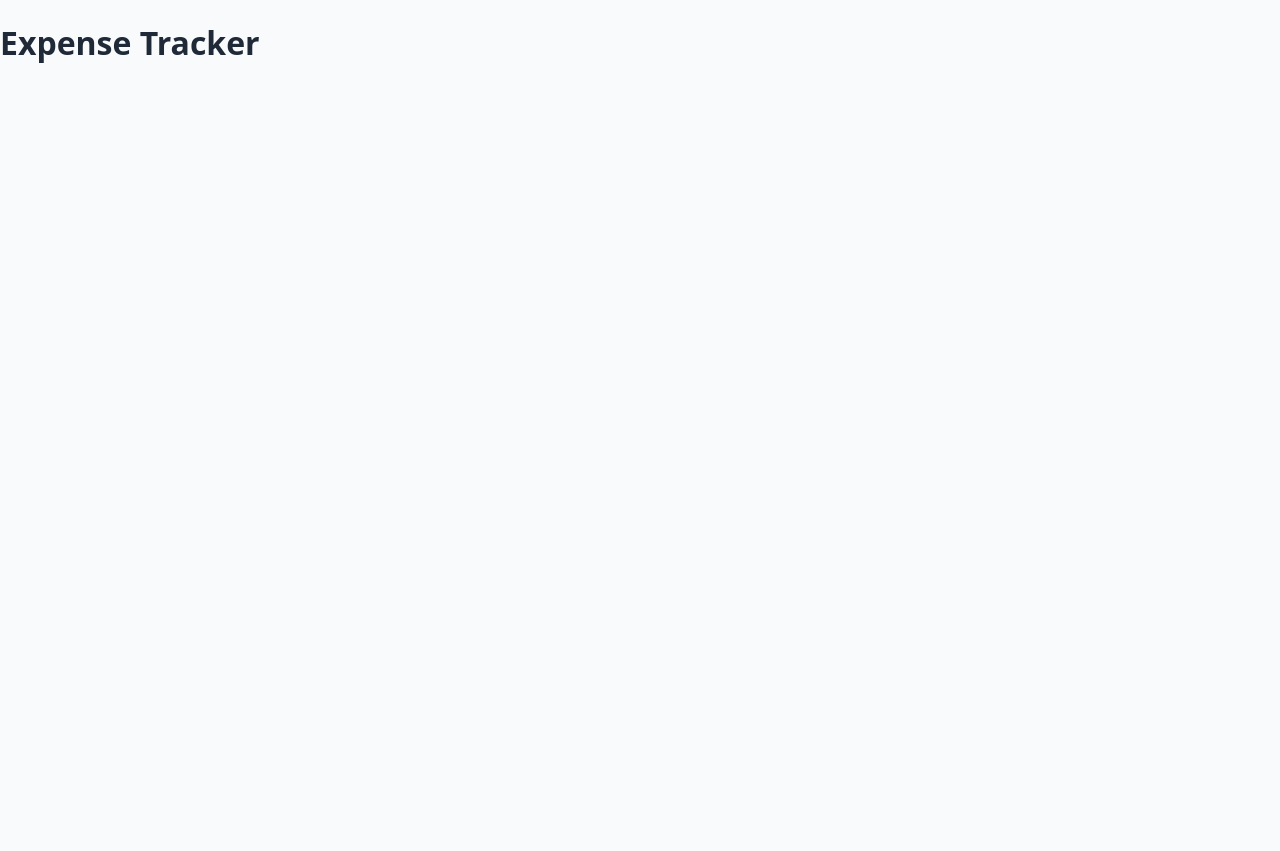
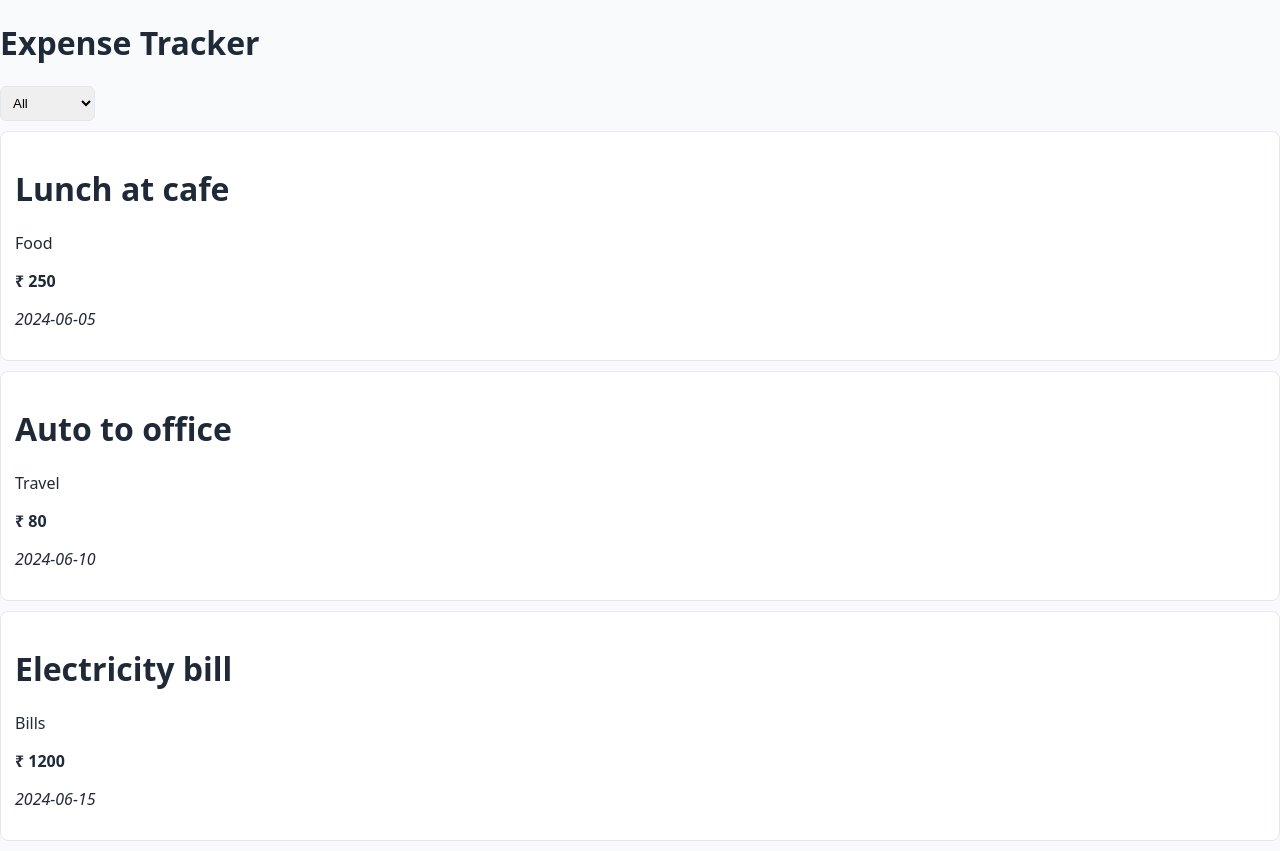
Before and after one commit to dvlpFDSkmr/money_tracker, a Next.js app: page / in a window 1280 px wide. Before the commit the page ends 800 px from the top, so only its background shows below. Built offline with nearby package versions, Linux system fonts and the light colour scheme.

Commit message:
Add expense tracking features with category filtering and display components

```diff
--- /dev/null
+++ b/src/components/CategoryFilter.tsx
@@ -0,0 +1,20 @@
+import type {CategoryType} from '../types/index'
+
+type CategoryFilterProps = {
+    onDropDown : (val : CategoryType) => void
+}
+
+export function CategoryFilter({onDropDown} : CategoryFilterProps){
+    return(
+        <div>
+            <select name="category" onChange={(e)=>onDropDown(e.target.value as CategoryType)}>
+                <option value="All">All</option>
+                <option value="Food">Food</option>
+                <option value="Travel">Travel</option>
+                <option value="Bills">Bills</option>
+                <option value="Shopping">Shopping</option>
+                <option value="Other">Other</option>
+            </select>
+        </div>
+    )
+}
--- /dev/null
+++ b/src/components/ExpenseItem.tsx
@@ -0,0 +1,20 @@
+import type { Expense } from "../types/index";
+
+type ExpenseItemProps = {
+  expense: Expense;
+};
+
+export function ExpenseItem({ expense }: ExpenseItemProps) {
+  return (
+    <div className="card">
+      <h1>{expense.title}</h1>
+      <p>{expense.category}</p>
+      <p>
+        <b>₹ {expense.amount}</b>
+      </p>
+      <p>
+        <i>{expense.date}</i>
+      </p>
+    </div>
+  );
+}
--- /dev/null
+++ b/src/components/ExpenseList.tsx
@@ -0,0 +1,20 @@
+import type {Expense} from '../types/index'
+import {ExpenseItem} from './ExpenseItem'
+
+type ExpenseListProps = {
+expenses : Expense[]
+}
+
+export function ExpenseList({expenses} : ExpenseListProps){
+    return(
+        <div className="list">
+            {
+                expenses.length === 0 ? (<h1>No expenses left...</h1>) : (
+                    expenses.map((item)=>(
+                        <ExpenseItem key={item.id} expense = {item}/>
+                    ))
+                )
+            }
+        </div>
+    )
+}
--- a/src/pages/index.tsx
+++ b/src/pages/index.tsx
@@ -1,7 +1,31 @@
-export default function Home() {
+import type { Expense, CategoryType } from "../types/index";
+import type { GetServerSideProps, InferGetServerSidePropsType } from "next";
+import { expensesDB } from "../utils/db";
+import { ExpenseList } from "@/components/ExpenseList";
+import { useState } from "react";
+import { CategoryFilter } from "@/components/CategoryFilter";
+
+type HomeProps = {
+  expenses: Expense[];
+};
+
+export const getServerSideProps: GetServerSideProps<HomeProps> = async () => {
+  return { props: { expenses: expensesDB } };
+};
+
+export default function Home({ expenses }: InferGetServerSidePropsType<typeof getServerSideProps>) {
+  const [category, setCategory] = useState<CategoryType>("All");
+
+  const filteredExpenses: Expense[] = expenses.filter((expense) => {
+    const CategoryFilter: boolean = category === "All" ? true : category === expense.category;
+    return CategoryFilter;
+  });
+
   return (
     <div>
       <h1>Expense Tracker</h1>
+      <CategoryFilter onDropDown={setCategory} />
+      <ExpenseList expenses={filteredExpenses} />
     </div>
   );
 }
--- /dev/null
+++ b/src/types/index.ts
@@ -0,0 +1,11 @@
+export type Expense = {
+  id: string;
+  title: string;
+  amount: number;
+  category: Category;
+  date: string;
+};
+
+export type Category = "Food" | "Travel" | "Bills" | "Shopping" | "Other";
+
+export type CategoryType = "All" | Category;
--- /dev/null
+++ b/src/utils/db.ts
@@ -0,0 +1,25 @@
+import type { Expense } from "../types";
+
+export const expensesDB: Expense[] = [
+  {
+    id: "1",
+    title: "Lunch at cafe",
+    amount: 250,
+    category: "Food",
+    date: "2024-06-05",
+  },
+  {
+    id: "2",
+    title: "Auto to office",
+    amount: 80,
+    category: "Travel",
+    date: "2024-06-10",
+  },
+  {
+    id: "3",
+    title: "Electricity bill",
+    amount: 1200,
+    category: "Bills",
+    date: "2024-06-15",
+  },
+];
```
